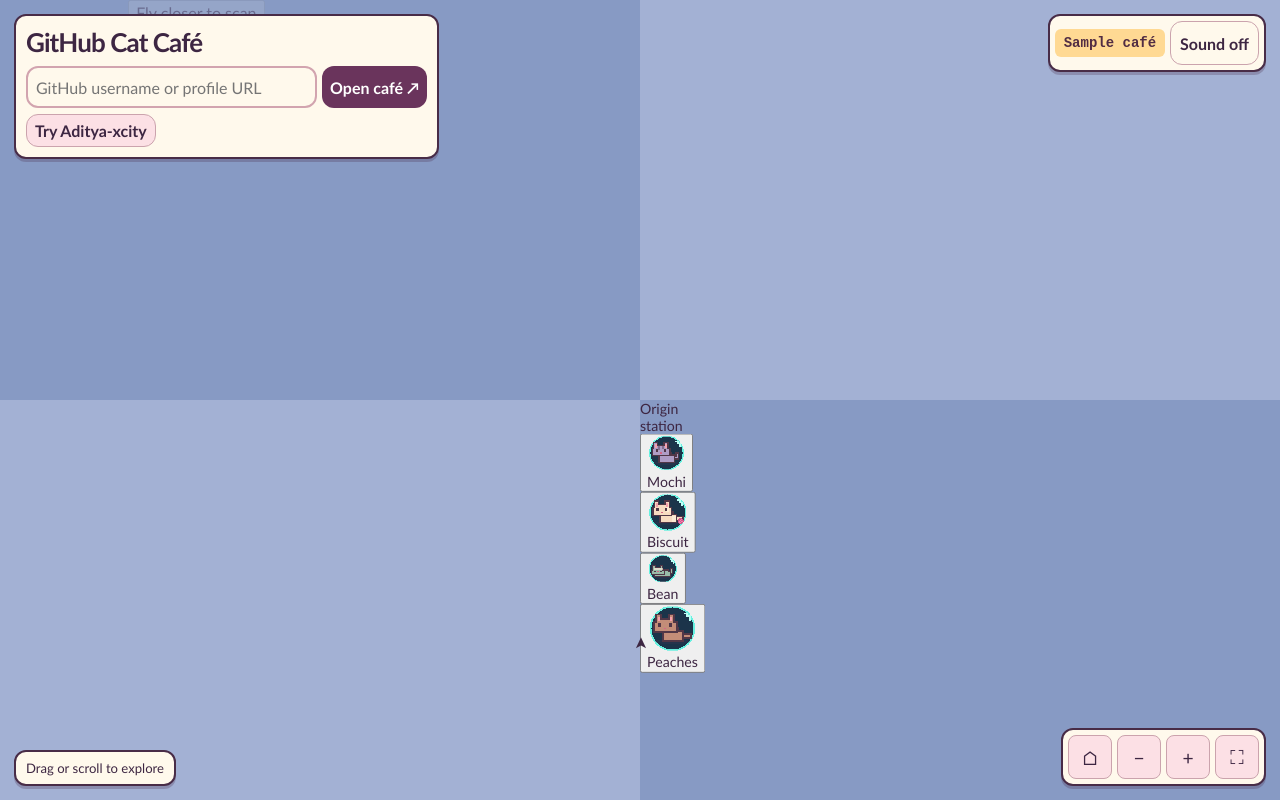
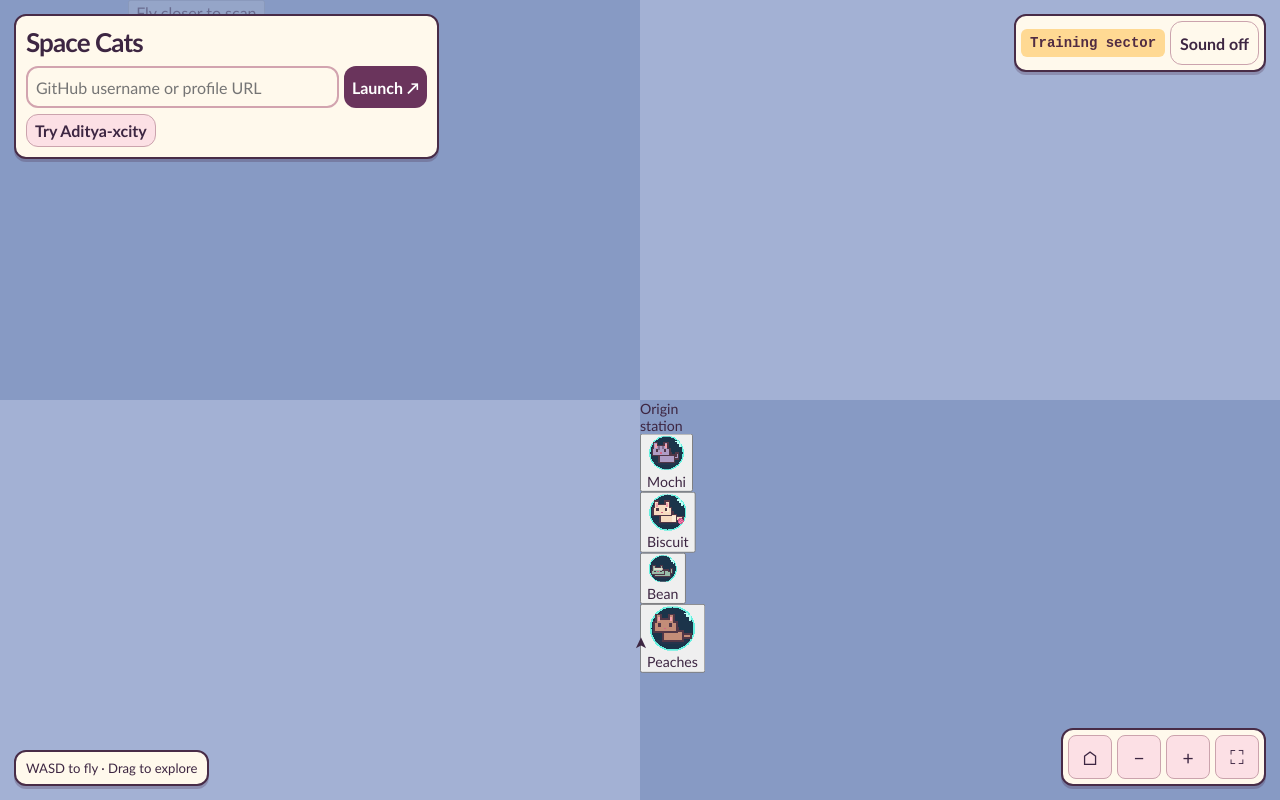
Before and after one commit to Aditya-xcity/github-cat-cafe, a React (Vite) app: page / in a window 1280 px wide. Built offline with nearby package versions, Linux system fonts and the light colour scheme.

Commit message:
Update Space Cats

```diff
--- a/src/main.tsx
+++ b/src/main.tsx
@@ -20,7 +20,6 @@ function App() {
   const [loading, setLoading] = useState(false)
   const [error, setError] = useState('')
   const [audible, setAudible] = useState(false)
-  const [door, setDoor] = useState(false)
   const motion = useReducedMotion()
   const active = useRef<AbortController>(null)
   const soundOn = useRef(false)
@@ -69,10 +68,8 @@ function App() {
   useEffect(() => {
     if (!cats.length || motion) {
       setArrived(cats.length)
-      setDoor(false)
       return
     }
-    setDoor(true)
     if (soundOn.current) sound('chime')
     let count = 0
     let timer: number
@@ -80,7 +77,6 @@ function App() {
       count = Math.min(count + Math.max(1, Math.ceil(cats.length / 90)), cats.length)
       setArrived(previous => Math.max(previous, count))
       if (count < cats.length) timer = window.setTimeout(next, entranceDelay)
-      else setDoor(false)
     }
     timer = window.setTimeout(next, 420)
     return () => clearTimeout(timer)
@@ -118,15 +114,15 @@ function App() {
 
   return <main className="map-app">
     <Scene key={user.toLowerCase()} cats={user ? cats : sampleCats} arrived={user ? arrived : sampleCats.length}
-      selected={selected?.id} door={door} onSelect={choose}/>
+      selected={selected?.id} onSelect={choose}/>
     <header className="map-header">
       <div className="map-profile">
-        <h1 id="cafe-sign">{user ? '@' + user + '’s Cat Café' : 'GitHub Cat Café'}</h1>
+        <h1 id="cafe-sign">{user ? '@' + user + '’s Cat Galaxy' : 'Space Cats'}</h1>
         <form onSubmit={submit}>
           <label className="sr" htmlFor="github-user">GitHub username or profile URL</label>
           <input id="github-user" value={input} onChange={event => setInput(event.target.value)}
             placeholder="GitHub username or profile URL" autoComplete="off" />
-          <button className="primary">Open café <span aria-hidden="true">↗</span></button>
+          <button className="primary">Launch <span aria-hidden="true">↗</span></button>
         </form>
         {!user && <button className="try" onClick={() => void load('Aditya-xcity')}>Try Aditya-xcity</button>}
         {loading && <p role="status">Looking up public repositories…</p>}
@@ -134,7 +130,7 @@ function App() {
         {user && !cats.length && <p className="empty" role="status">@{user} has no public repositories. <button onClick={() => void load(user, true)}>Retry</button></p>}
       </div>
       <div className="map-actions">
-        <span className="count">{user ? arrived + ' / ' + cats.length + ' cats inside' : 'Sample café'}</span>
+        <span className="count">{user ? arrived + ' / ' + cats.length + ' cats in orbit' : 'Training sector'}</span>
         <button className="quiet" aria-pressed={audible} onClick={() => {
           const next = !audible
           if (next) enableSound()
@@ -145,7 +141,7 @@ function App() {
           onClick={() => { setSelected(undefined); setDirectory(!directory) }}>Cat Directory</button>}
       </div>
     </header>
-    <p className="map-hint">Drag or scroll to explore</p>
+    <p className="map-hint">WASD to fly · Drag to explore</p>
     {directory && <section id="directory" className="directory" aria-labelledby="directory-title" onKeyDown={event => {
       if (event.key === 'Escape') { setDirectory(false); directoryButton.current?.focus() }
     }}>
```
